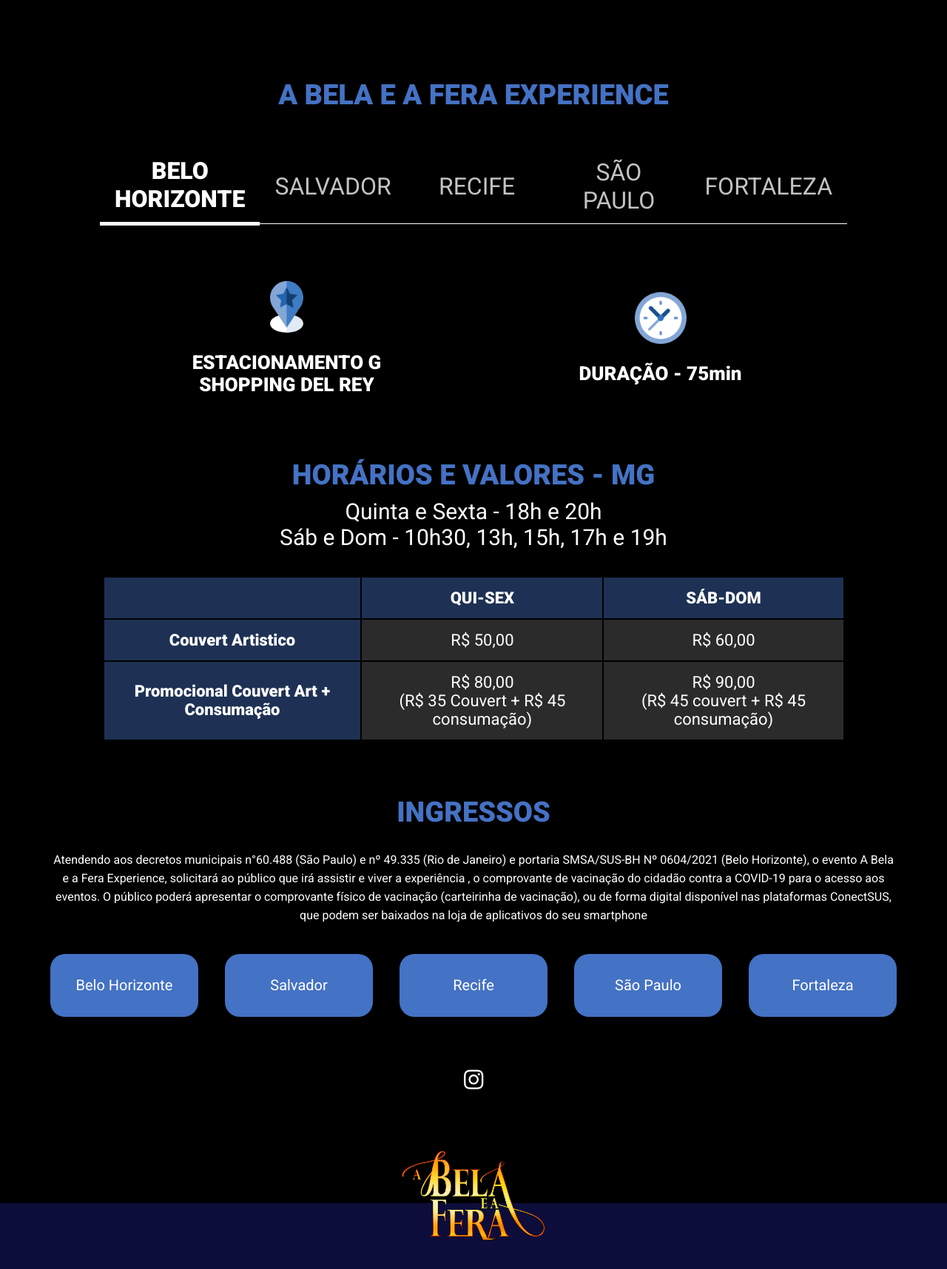
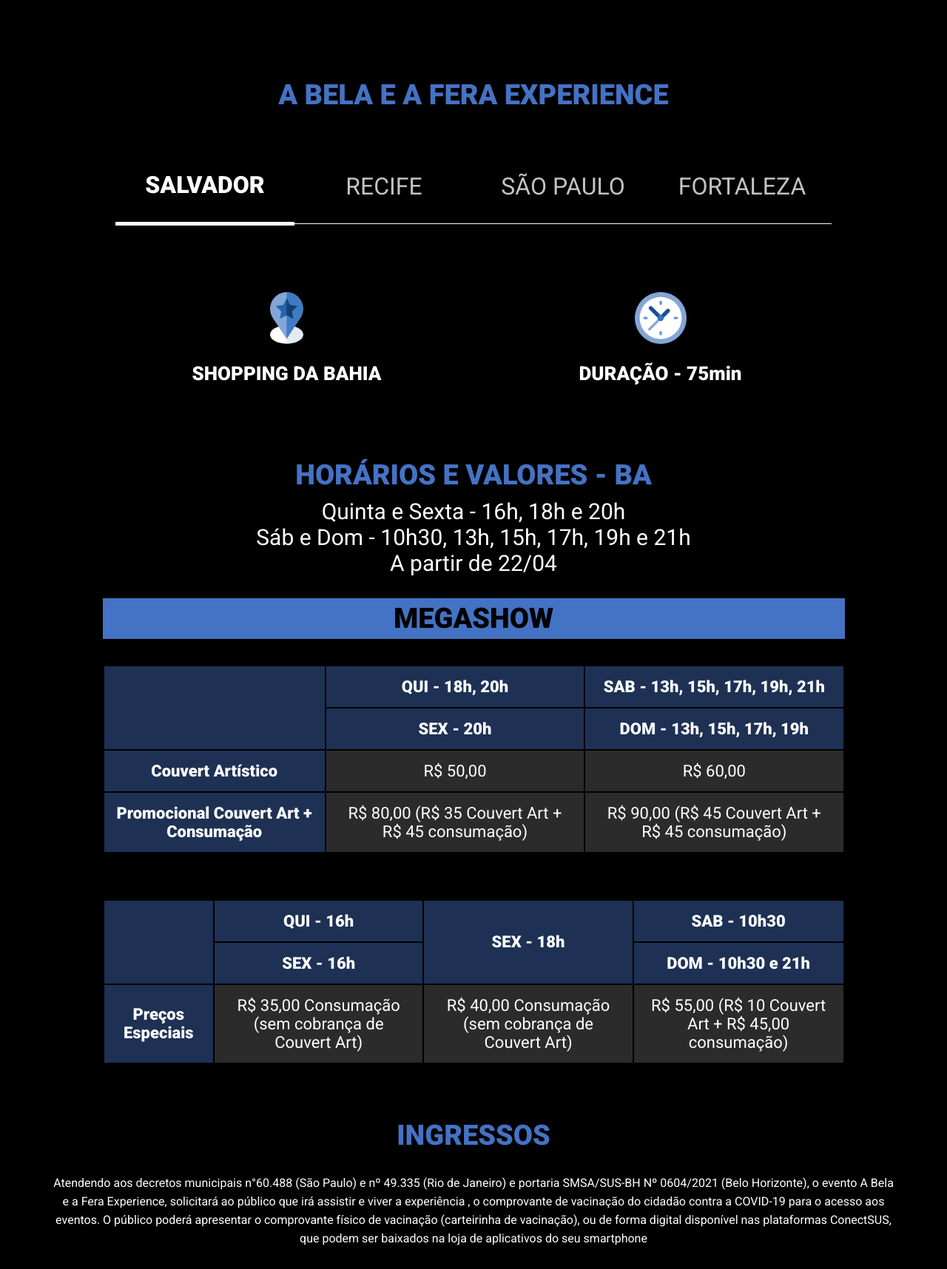
Before and after one commit to fpachecosilva/bela, a PHP site: page /belaeafera/ in a window 1280 px wide. Shown: the part 2909-4625 px from the top of the page at 74% size. Run offline with PHP 8.4, Linux system fonts and the light colour scheme; data that the repository does not hold is empty; some libraries are stand-ins or nearby versions.

Commit message:
removendo Belo Horizonte MG

```diff
--- a/index.php
+++ b/index.php
@@ -77,31 +77,13 @@
 		<h1 class="">A BELA E A FERA EXPERIENCE</h1>
 
 		<div class="menu-locais-links">
-			<a class="active" local="mg">BELO HORIZONTE</a>
-			<a class="" local="ba">SALVADOR</a>
+			<a class="active" local="ba">SALVADOR</a>
 			<a class="" local="pe">RECIFE</a>
 			<a class="" local="sp">SÃO PAULO</a>
 			<a class="" local="fo">FORTALEZA</a>
 		</div>
 
-		<div class="local mg active">
-			<div class="wrapper-card">
-				<div class="card">
-					<div class="img-wrapper">
-						<img src="<? echo $images ?>icon02.png">
-					</div>
-					<h2>ESTACIONAMENTO G SHOPPING DEL REY</h2>
-				</div>
-				<div class="card">
-					<div class="img-wrapper">
-						<img src="<? echo $images ?>icon03.png">
-					</div>
-					<h2>DURAÇÃO - 75min</h2>
-				</div>
-			</div>
-		</div>
-
-		<div class="local ba">
+		<div class="local ba active">
 			<div class="wrapper-card">
 				<div class="card">
 					<div class="img-wrapper">
@@ -228,32 +210,7 @@
 			</table>
 		</div>
 
-		<div class="local mg active">
-			<h1>HORÁRIOS E VALORES - MG</h1>
-
-			<h2>Quinta e Sexta - 18h e 20h <br>Sáb e Dom - 10h30, 13h, 15h, 17h e 19h</h2>
-			<table>
-				<tr>
-					<td class="first"></td>
-					<td class="first">QUI-SEX</td>
-					<td class="first">SÁB-DOM</td>
-				</tr>
-
-				<tr>
-					<td class="first">Couvert Artistico</td>
-					<td>R$ 50,00</td>
-					<td>R$ 60,00</td>
-				</tr>
-
-				<tr>
-					<td class="first">Promocional Couvert Art + Consumação</td>
-					<td>R$ 80,00<br> (R$ 35 Couvert + R$ 45 consumação)</td>
-					<td>R$ 90,00<br> (R$ 45 couvert + R$ 45 consumação)</td>
-				</tr>
-			</table>
-		</div>
-
-		<div class="local ba">
+		<div class="local ba active">
 			<h1>HORÁRIOS E VALORES - BA</h1>
 
 			<h2>Quinta e Sexta - 16h, 18h e 20h <br>Sáb e Dom - 10h30, 13h, 15h, 17h, 19h e 21h</h2>
@@ -369,12 +326,6 @@
 
 		<div class="wrapper-card">
 			<div class="card">
-				<a onclick="gtag_report_conversion('<? echo $siteVendasMG ?>')" class="Btn" href="<? echo $siteVendasMG ?>">
-					<h2>Belo Horizonte</h2>
-				</a>
-			</div>
-
-			<div class="card">
 				<a onclick="gtag_report_conversion('<? echo $siteVendasBA ?>')" class="Btn" href="<? echo $siteVendasBA ?>">
 					<h2>Salvador</h2>
 				</a>
```
